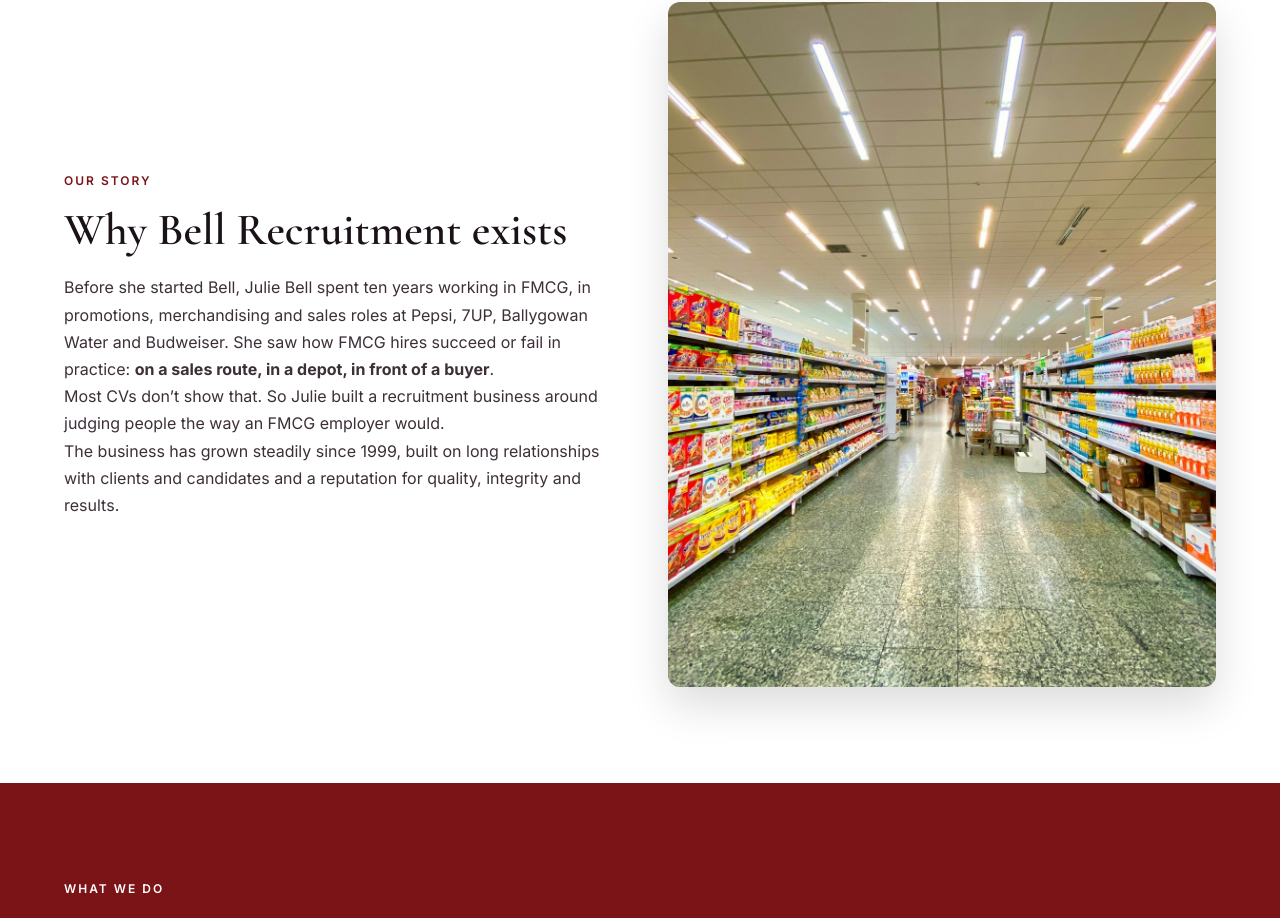
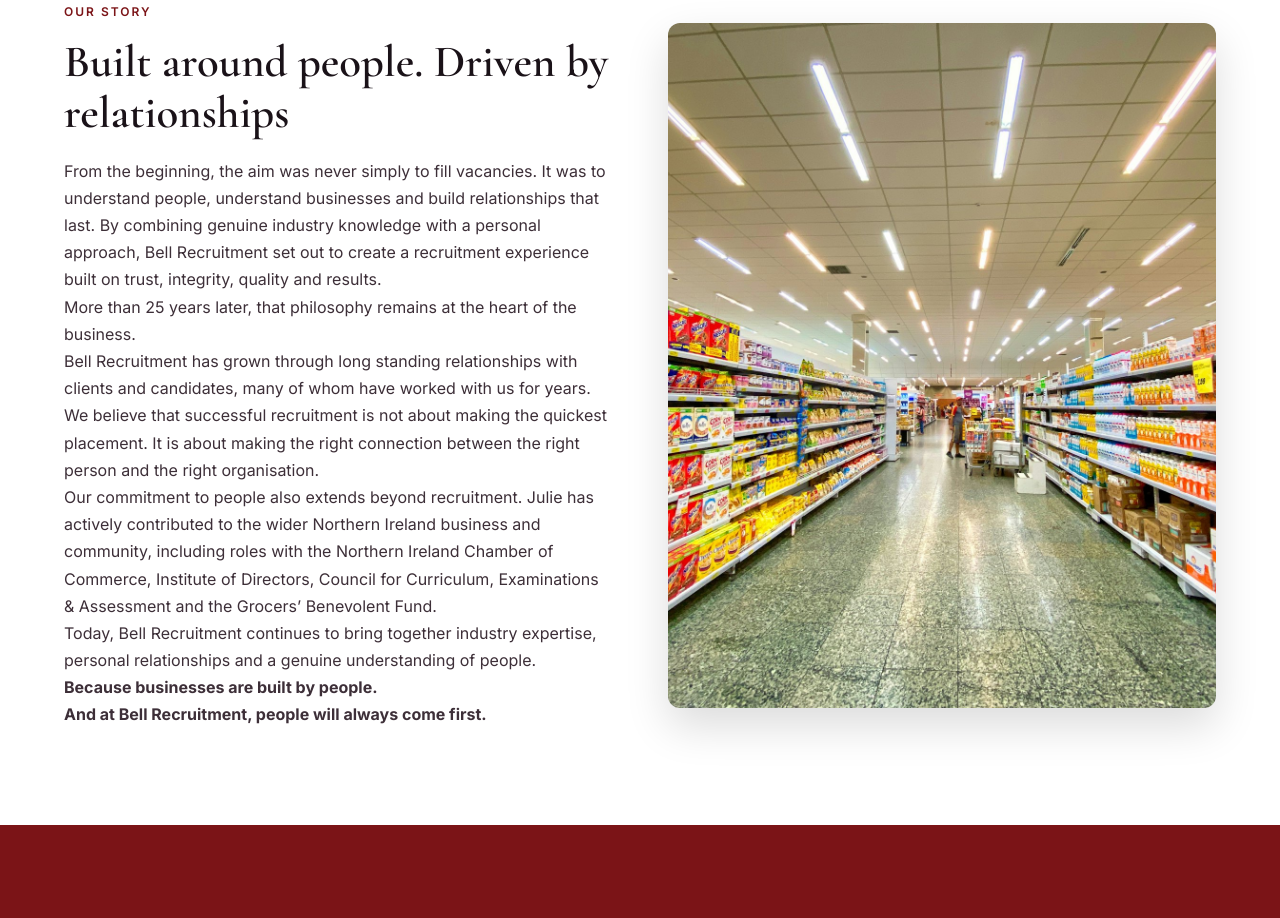
Before and after one commit to SyedAyan15/Bell-Recruitment, a Next.js app: page /about-us in a window 1280 px wide. Shown: the part 837-1755 px from the top of the page. Built offline with nearby package versions, Linux system fonts and the light colour scheme.

Commit message:
About: replace story section with Built around people text
Co-Authored-By: Claude Sonnet 5.5 <noreply@anthropic.com>

```diff
--- a/app/about-us/page.tsx
+++ b/app/about-us/page.tsx
@@ -51,19 +51,34 @@ export default function AboutPage() {
         <div className="container split">
           <div>
             <div className="section-label">Our story</div>
-            <h2>Why Bell Recruitment exists</h2>
+            <h2>Built around people. Driven by relationships</h2>
             <p>
-              Before she started Bell, Julie Bell spent ten years working in FMCG, in promotions, merchandising and
-              sales roles at Pepsi, 7UP, Ballygowan Water and Budweiser. She saw how FMCG hires succeed or fail in
-              practice: <mark className="hl">on a sales route, in a depot, in front of a buyer</mark>.
+              From the beginning, the aim was never simply to fill vacancies. It was to understand people, understand
+              businesses and build relationships that last. By combining genuine industry knowledge with a personal
+              approach, Bell Recruitment set out to create a recruitment experience built on trust, integrity, quality
+              and results.
+            </p>
+            <p>More than 25 years later, that philosophy remains at the heart of the business.</p>
+            <p>
+              Bell Recruitment has grown through long standing relationships with clients and candidates, many of whom
+              have worked with us for years. We believe that successful recruitment is not about making the quickest
+              placement. It is about making the right connection between the right person and the right organisation.
             </p>
             <p>
-              Most CVs don&rsquo;t show that. So Julie built a recruitment business around judging people the way an
-              FMCG employer would.
+              Our commitment to people also extends beyond recruitment. Julie has actively contributed to the wider
+              Northern Ireland business and community, including roles with the Northern Ireland Chamber of Commerce,
+              Institute of Directors, Council for Curriculum, Examinations &amp; Assessment and the Grocers&rsquo;
+              Benevolent Fund.
             </p>
             <p>
-              The business has grown steadily since 1999, built on long relationships with clients and candidates and a
-              reputation for quality, integrity and results.
+              Today, Bell Recruitment continues to bring together industry expertise, personal relationships and a
+              genuine understanding of people.
+            </p>
+            <p>
+              <strong>Because businesses are built by people.</strong>
+            </p>
+            <p>
+              <strong>And at Bell Recruitment, people will always come first.</strong>
             </p>
           </div>
           <div className="split-photo split-photo-tall">
```
